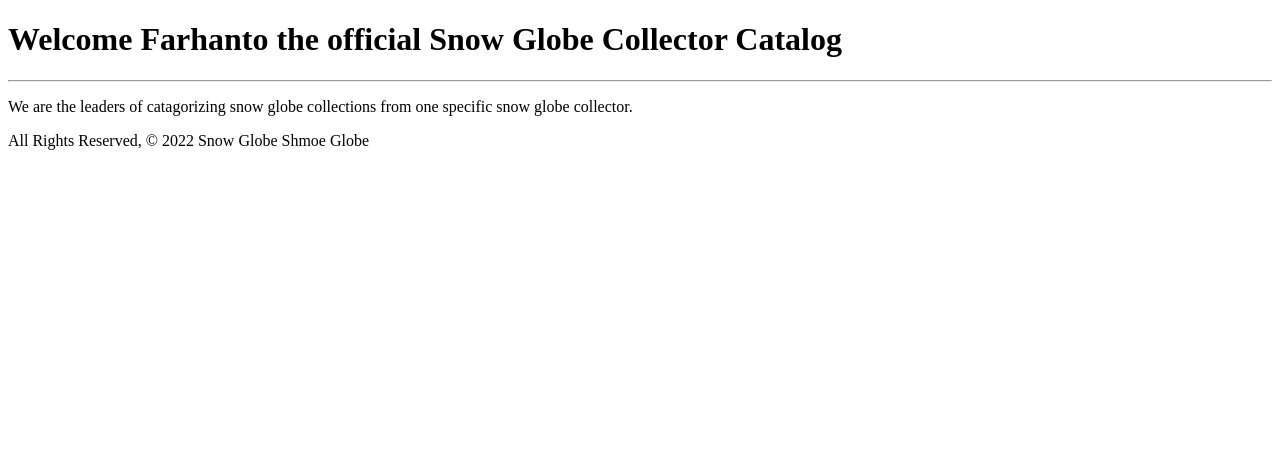
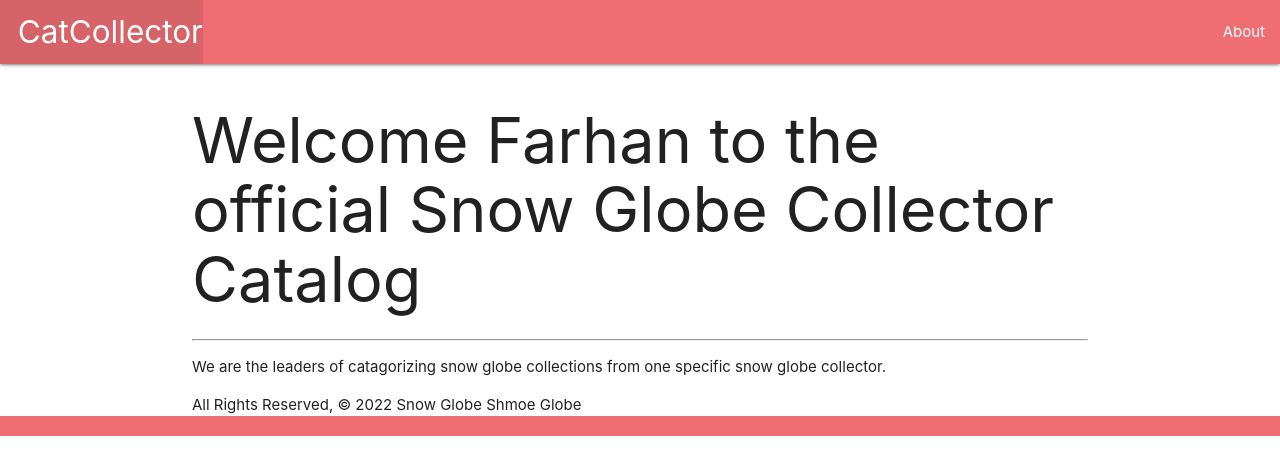
Before and after one commit to farhanyousaf786/djangotesting, a Django app: page /about/ in a window 1280 px wide. Shown: the top 475 px of the page. Run offline with Django 4.2, Linux system fonts and the light colour scheme.

Commit message:
add base.html template

```diff
--- a/templates/about.html
+++ b/templates/about.html
@@ -7,11 +7,14 @@
     <title>Snow Globe Collector</title>
 </head>
 <body>
-
-    <h1>Welcome {{name}}to the official Snow Globe Collector Catalog</h1>
+       {% extends 'base.html' %}
+       {%block content%}
+    <h1>Welcome {{name}} to the official Snow Globe Collector Catalog</h1>
     <hr />
     <p>We are the leaders of catagorizing snow globe collections from one specific snow globe collector.</p>
 
     <footer>All Rights Reserved, &copy; 2022 Snow Globe Shmoe Globe</footer>
+
+    {% endblock %}
 </body>
 </html>
--- /dev/null
+++ b/templates/base.html
@@ -0,0 +1,31 @@
+<!DOCTYPE html>
+<html lang="en">
+<head>
+  <meta charset="UTF-8">
+  <meta name="viewport" content="width=device-width, initial-scale=1.0">
+  <meta http-equiv="X-UA-Compatible" content="ie=edge">
+  <title>Cat Collector</title>
+  <link rel="stylesheet" href="https://cdnjs.cloudflare.com/ajax/libs/materialize/1.0.0/css/materialize.min.css">
+</head>
+<body>
+  <header class="navbar-fixed">
+    <nav>
+      <div class="nav-wrapper">
+        <ul>
+          <li><a href="/" class="left brand-logo">&nbsp;&nbsp;CatCollector</a></li>
+        </ul>
+        <ul class="right">
+          <li><a href="/about">About</a></li>
+        </ul>
+      </div>
+    </nav>
+  </header>
+  <main class="container">
+    {% block content %}
+    {% endblock %}
+  </main>
+  <footer class="page-footer">
+    <div class="right">All Rights Reserved, &copy; 2019 Cat Collector &nbsp;</div>
+  </footer>
+</body>
+</html>
```
